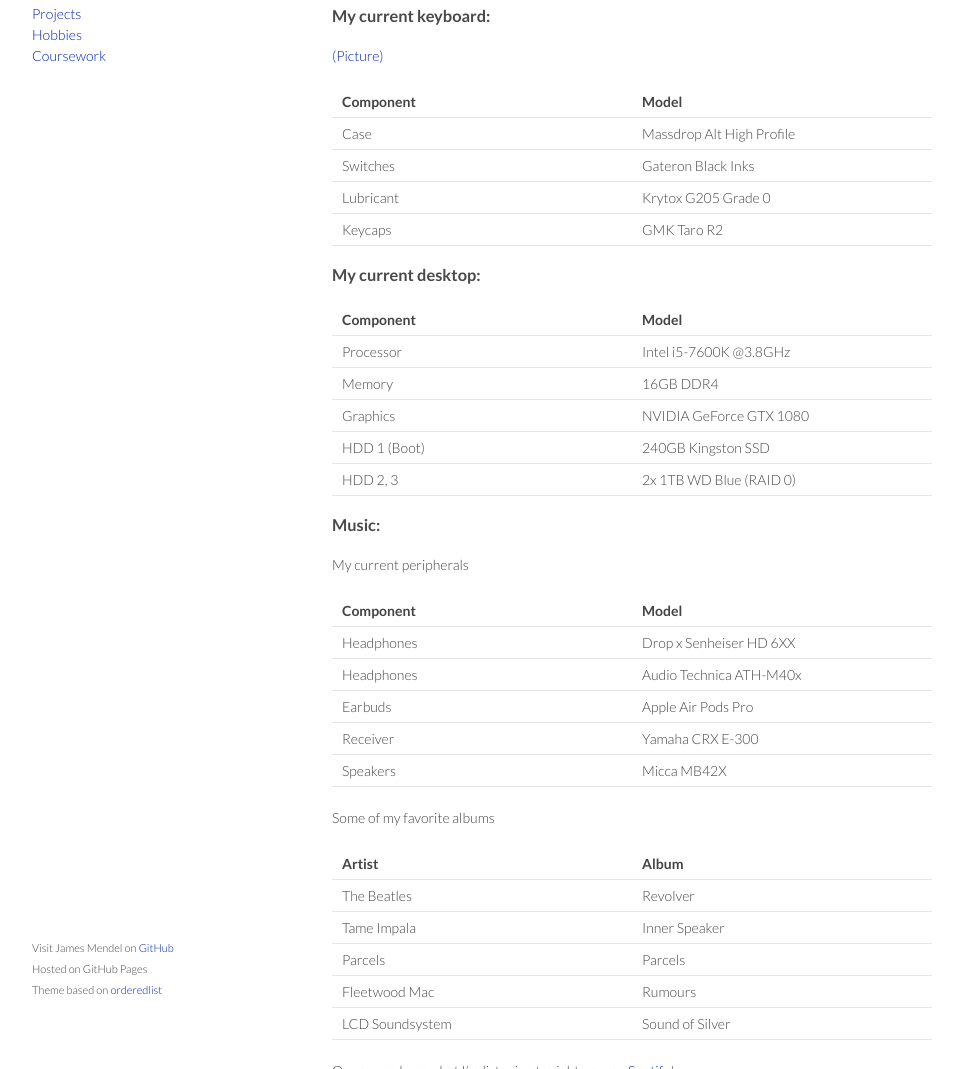
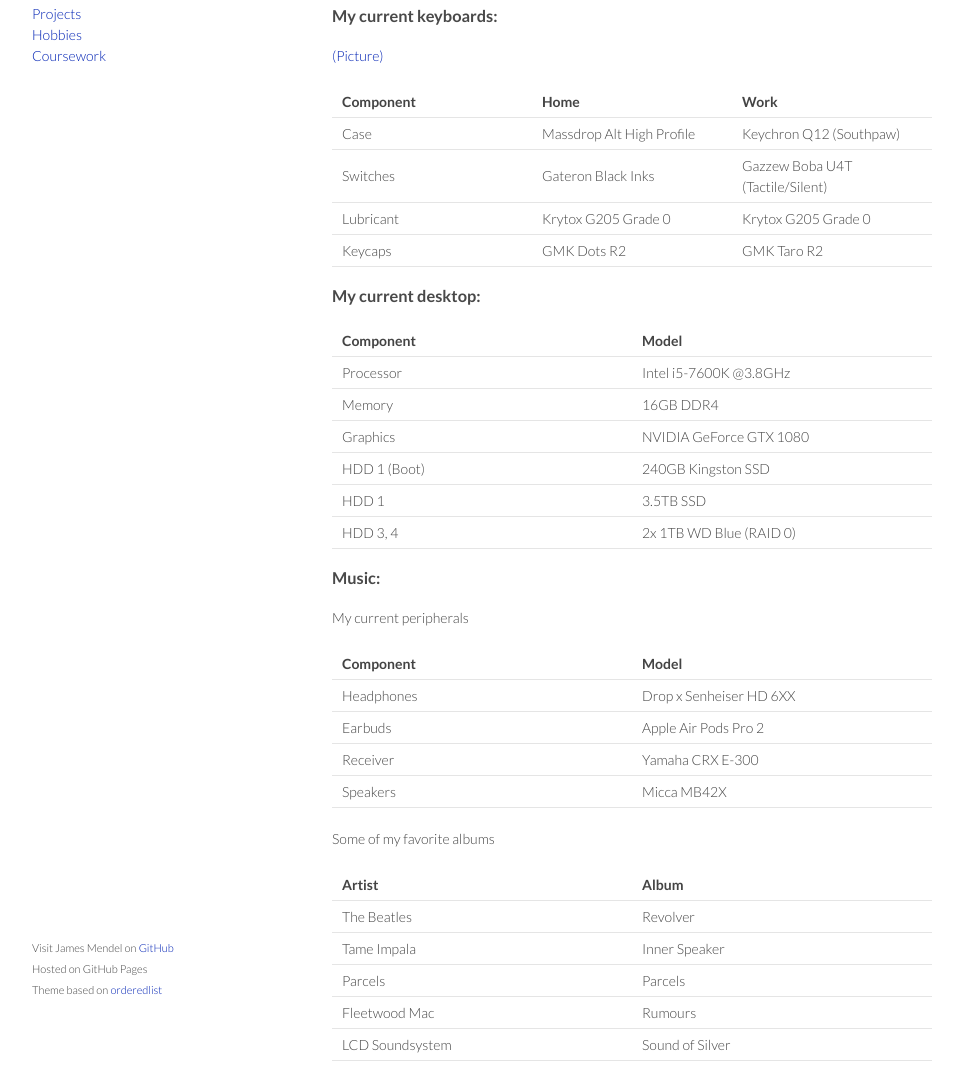
Before and after one commit to jamesmendel/jamesmendel.github.io, a Jekyll site: the page built from hobbies.md, in a window 1280 px wide and 1400 px high. Shown: the part 331-1400 px from the top of the window, without its empty margins (158-1121 px from the left). Built offline with Jekyll 4.4.1, drawn with Linux system fonts in a browser that asks for light colours; nearby versions of some CDN libraries.

```diff
--- a/_includes/fontawesome.html
+++ b/_includes/fontawesome.html
@@ -1 +1,2 @@
-<script src="https://kit.fontawesome.com/2ddad77b32.js" crossorigin="anonymous"></script>
+<!-- <script src="https://kit.fontawesome.com/2ddad77b32.js" crossorigin="anonymous"></script> -->
+<link rel="stylesheet" href="https://cdnjs.cloudflare.com/ajax/libs/font-awesome/6.5.1/css/all.min.css">
--- a/hobbies.md
+++ b/hobbies.md
@@ -15,15 +15,15 @@ An incomprehensive list:
 - Web design
 - Creating
 
-### My current keyboard:
+### My current keyboards:
 [(Picture)]({{ site.baseurl }}/images/Keyboard.jpg){:target="_blank"}
 
-| Component | Model                     |
-|-----------|---------------------------|
-| Case      | Massdrop Alt High Profile |
-| Switches  | Gateron Black Inks        |
-| Lubricant | Krytox G205 Grade 0       |
-| Keycaps   | GMK Taro R2               |
+| Component | Home                      | Work                             |
+|-----------|---------------------------| ---------------------------------|
+| Case      | Massdrop Alt High Profile | Keychron Q12 (Southpaw)          |
+| Switches  | Gateron Black Inks        | Gazzew Boba U4T (Tactile/Silent) |
+| Lubricant | Krytox G205 Grade 0       | Krytox G205 Grade 0              |
+| Keycaps   | GMK Dots R2               | GMK Taro R2                      |
 
 
 ### My current desktop:
@@ -34,7 +34,8 @@ An incomprehensive list:
 | Memory       | 16GB DDR4                        |
 | Graphics     | NVIDIA GeForce GTX 1080          |
 | HDD 1 (Boot) | 240GB Kingston SSD               |
-| HDD 2, 3     | 2x 1TB WD Blue (RAID 0)          |
+| HDD 1        | 3.5TB SSD                        |
+| HDD 3, 4     | 2x 1TB WD Blue (RAID 0)          |
 
 ### Music:
 
@@ -43,8 +44,7 @@ My current peripherals
 | Component  | Model                   |
 |------------|-------------------------|
 | Headphones | Drop x Senheiser HD 6XX |
-| Headphones | Audio Technica ATH-M40x |
-| Earbuds    | Apple Air Pods Pro      |
+| Earbuds    | Apple Air Pods Pro 2    |
 | Receiver   | Yamaha CRX E-300        |
 | Speakers   | Micca MB42X             |
 
@@ -58,8 +58,9 @@ Some of my favorite albums
 | Fleetwood Mac   | Rumours         |
 | LCD Soundsystem | Sound of Silver |
 
-Or you can hear what I'm listening to right now on [Spotify](https://open.spotify.com/user/12187197787?si=6c2dbcb003764445){:target="_blank"}!
-
+Or you can hear what I'm listening to right now on
+: <i class="fa-brands fa-spotify"></i> Spotify
+[Spotify](https://open.spotify.com/user/12187197787?si=6c2dbcb003764445){:target="_blank"}!
 
 {% for post in site.categories.gear %}
 
```
Also changed, not shown: index.md (+10 -7 lines), projects.md (+2 -1 lines), 2 other files.
